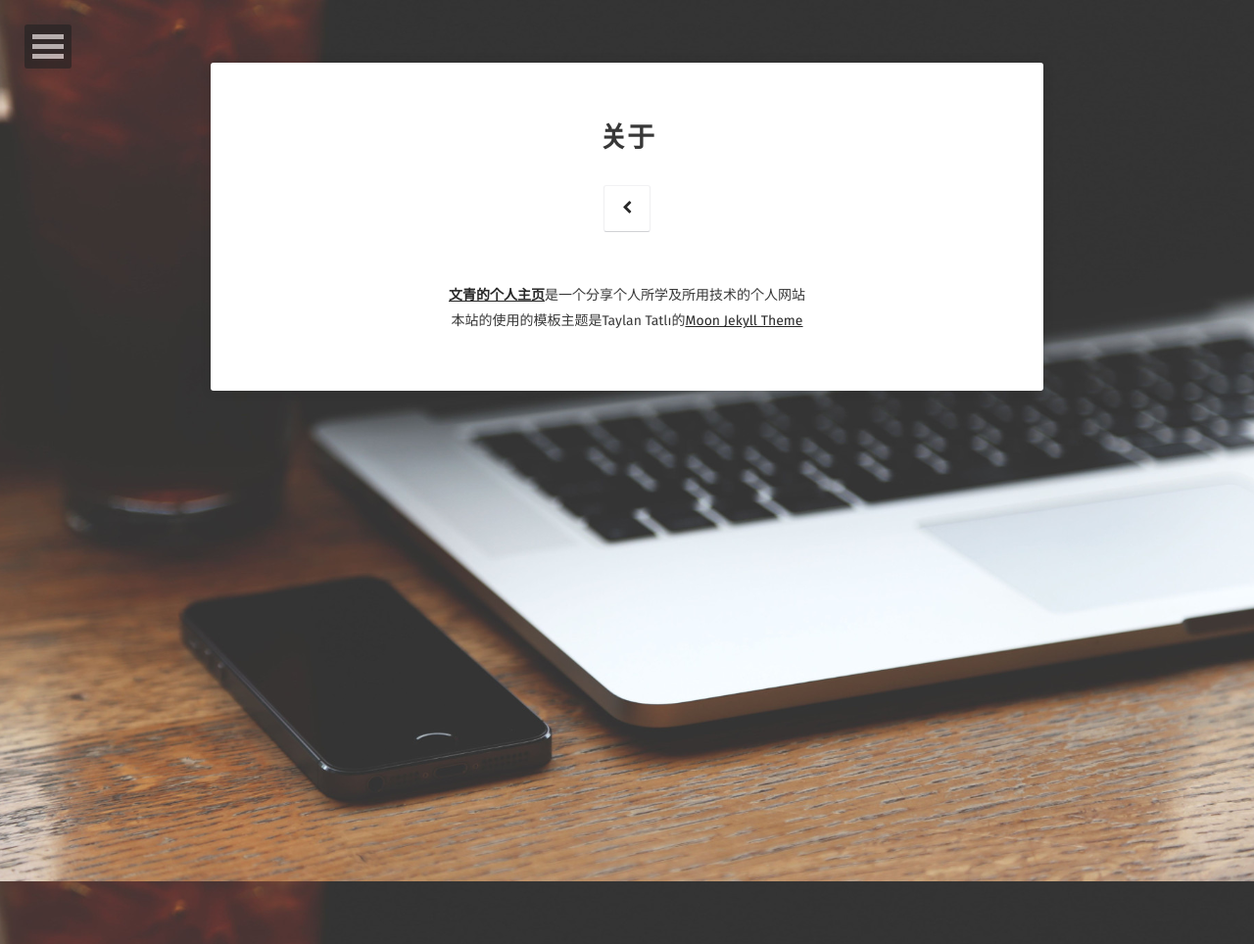
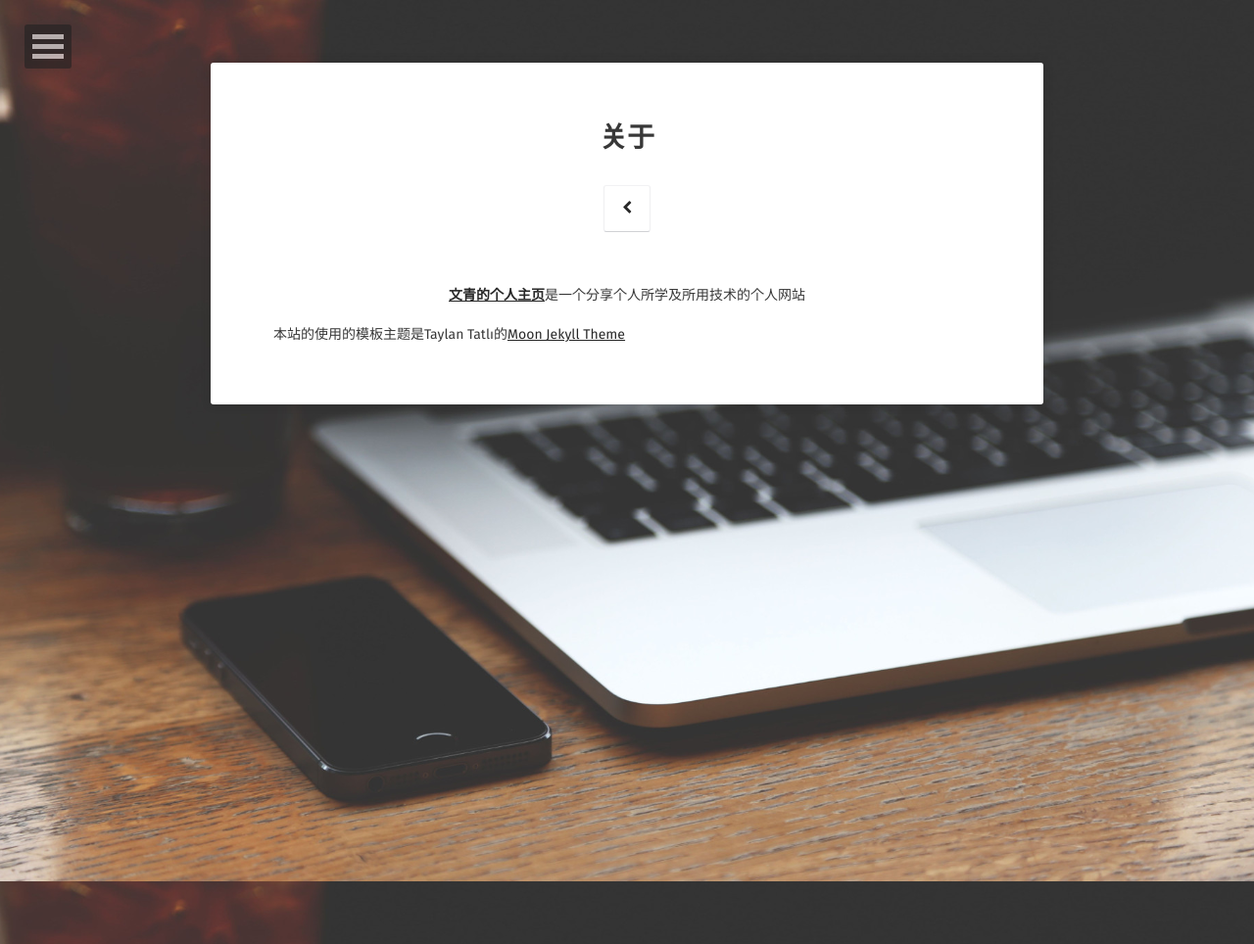
Before and after one commit to cailiu/cailiu.github.io, a Jekyll site: the page built from about/index.md, in a window 1280 px wide. Shown: the whole page at 98% size. Built offline with Jekyll 4.4.1, drawn with Linux system fonts in a browser that asks for light colours; some web fonts are replaced.

Commit message:
Update index.md

```diff
--- a/about/index.md
+++ b/about/index.md
@@ -8,4 +8,5 @@ comments: false
 
 <center><a href="http://cailiu.github.io"><b>文青的个人主页</b></a>是一个分享个人所学及所用技术的个人网站</center>
 
-<center>本站的使用的模板主题是Taylan Tatlı的<a href="https://taylantatli.github.io/moon-jekyll-theme/" target="_blank">Moon Jekyll Theme</a></center>
+
+本站的使用的模板主题是Taylan Tatlı的<a href="https://taylantatli.github.io/moon-jekyll-theme/" target="_blank">Moon Jekyll Theme</a>
```
